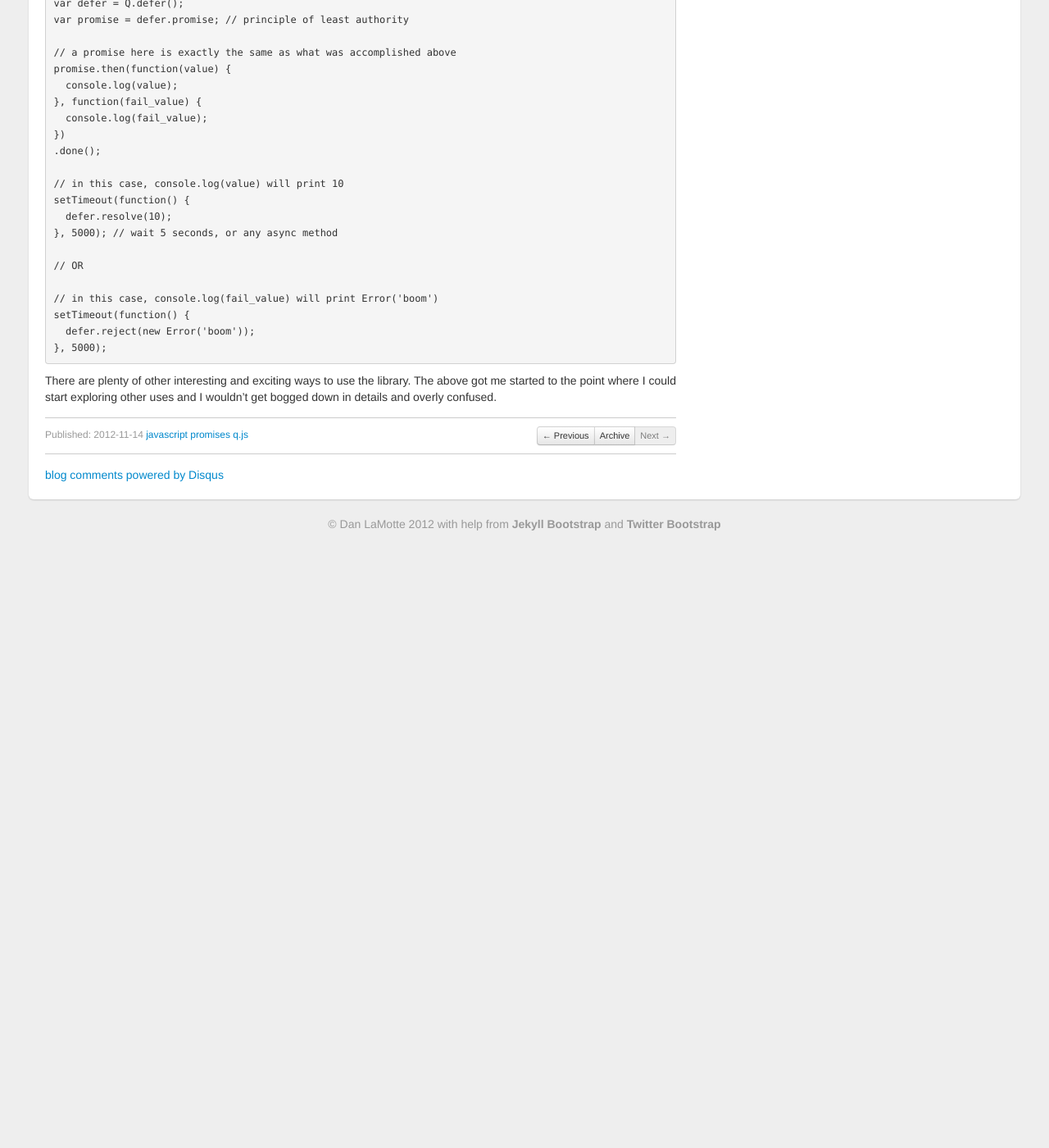
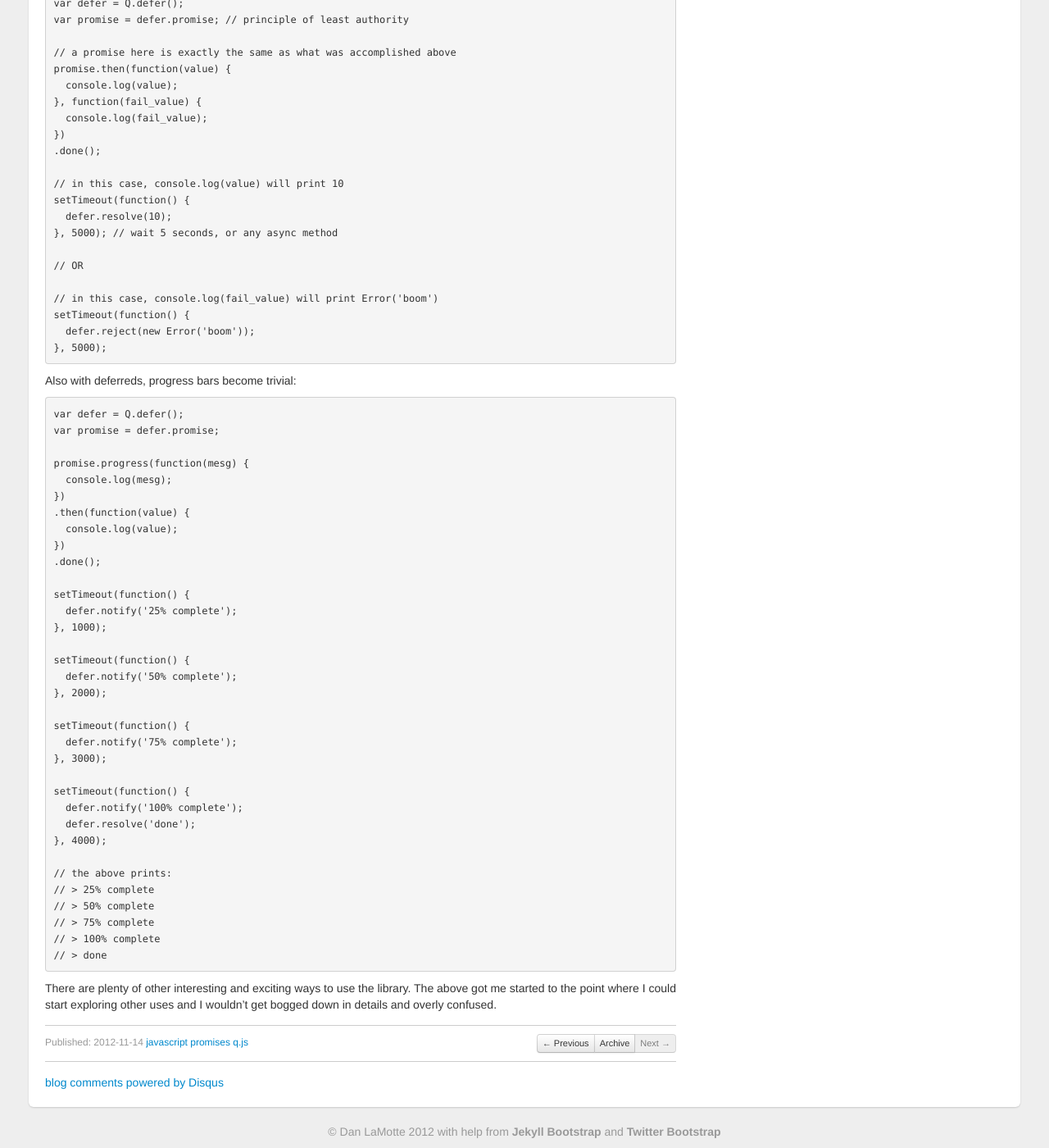
Before and after one commit to dlamotte/dlamotte.github.com, a Jekyll site: the page built from _posts/2012-11-14-javascript-promises-taming-async.md, in a window 1280 px wide and 1400 px high, scrolled down 1626 px. Shown: the whole window at 82% size. Built offline with Jekyll 4.4.1, drawn with Linux system fonts in a browser that asks for light colours; comment, search, counter and statistics services are not loaded; before the commit the page ends 2285 px from its top, so only the background shows below that.

Commit message:
updated javascript promises post

````diff
--- a/_posts/2012-11-14-javascript-promises-taming-async.md
+++ b/_posts/2012-11-14-javascript-promises-taming-async.md
@@ -129,6 +129,45 @@ setTimeout(function() {
 }, 5000);
 ```
 
+Also with deferreds, progress bars become trivial:
+
+``` javascript
+var defer = Q.defer();
+var promise = defer.promise;
+
+promise.progress(function(mesg) {
+  console.log(mesg);
+})
+.then(function(value) {
+  console.log(value);
+})
+.done();
+
+setTimeout(function() {
+  defer.notify('25% complete');
+}, 1000);
+
+setTimeout(function() {
+  defer.notify('50% complete');
+}, 2000);
+
+setTimeout(function() {
+  defer.notify('75% complete');
+}, 3000);
+
+setTimeout(function() {
+  defer.notify('100% complete');
+  defer.resolve('done');
+}, 4000);
+
+// the above prints:
+// > 25% complete
+// > 50% complete
+// > 75% complete
+// > 100% complete
+// > done
+```
+
 There are plenty of other interesting and exciting ways to use the library.
 The above got me started to the point where I could start exploring other
 uses and I wouldn't get bogged down in details and overly confused.
````
